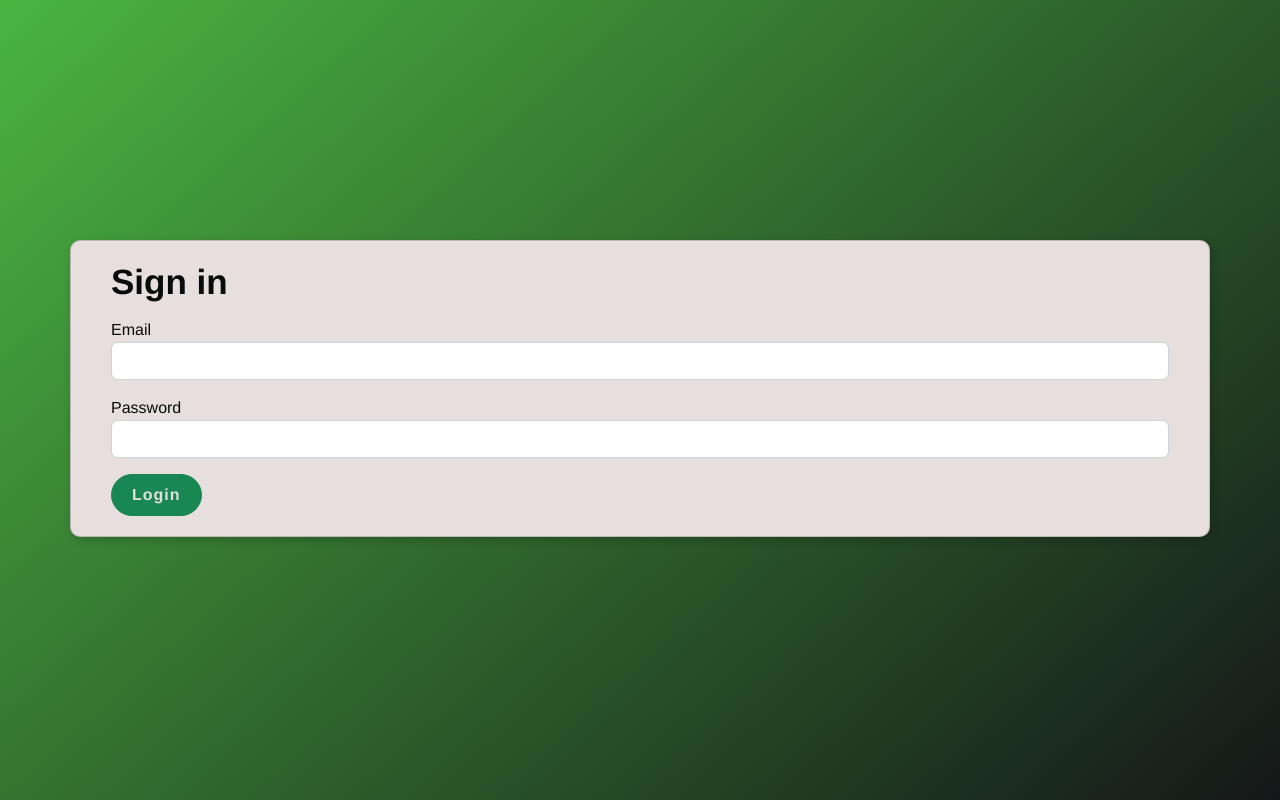
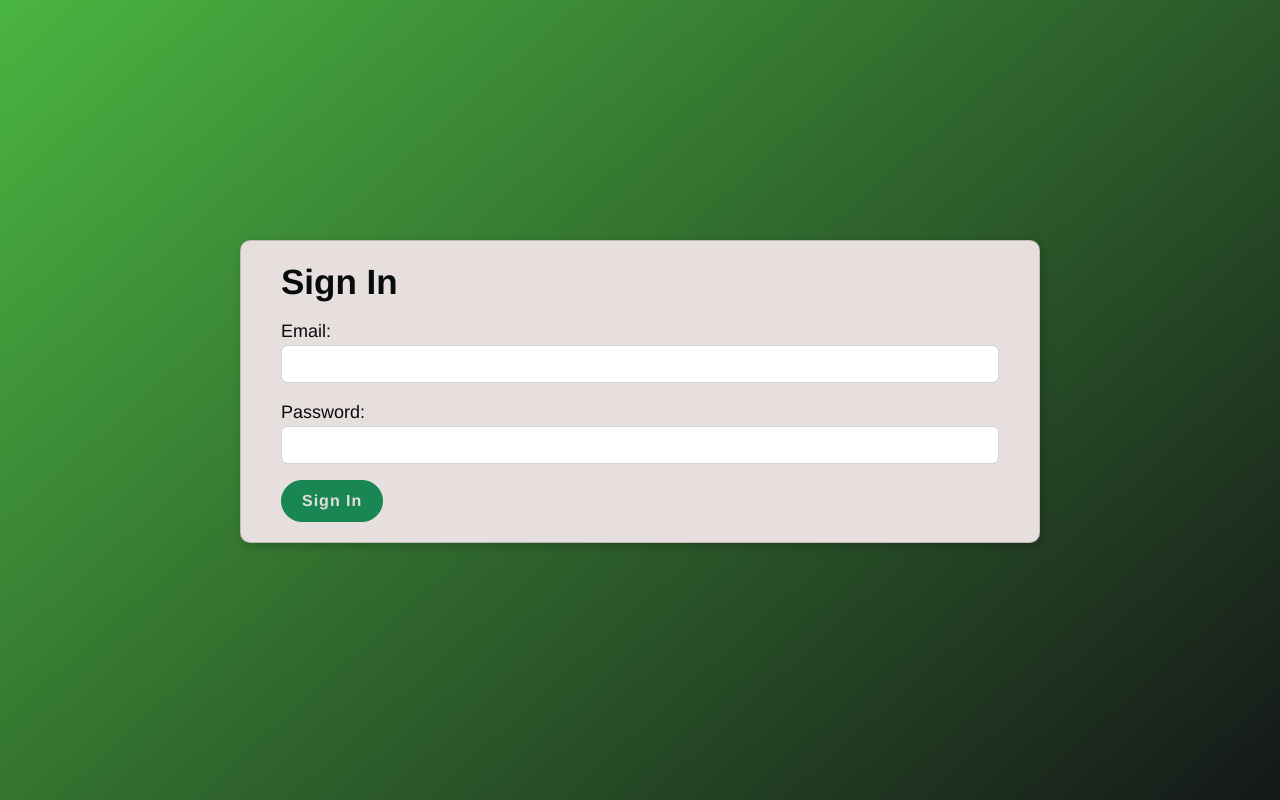
Before and after one commit to Balor1989/bank-processing-app, a Vue app: page /auth in a window 1280 px wide. Built offline with nearby package versions, Linux system fonts and the light colour scheme.

Commit message:
fix auth styles

```diff
--- a/src/layout/AuthLayout/AuthLayout.vue
+++ b/src/layout/AuthLayout/AuthLayout.vue
@@ -11,5 +11,6 @@ export default {};
 <style scoped>
 .container {
   padding-top: 200px;
+  max-width: 800px;
 }
 </style>
--- a/src/views/AuthPage/AuthPage.vue
+++ b/src/views/AuthPage/AuthPage.vue
@@ -1,17 +1,17 @@
 <template>
   <form class="card" @submit.prevent>
-    <h1 class="title bold">Sign in</h1>
+    <h1 class="title bold">Sign In</h1>
     <div class="mb-3">
-      <label for="email">Email</label>
+      <label for="email">Email:</label>
       <input type="text" id="email" class="form-control" />
     </div>
 
     <div class="mb-3">
-      <label for="password">Password</label>
+      <label for="password">Password:</label>
       <input type="text" id="password" class="form-control" />
     </div>
 
-    <button class="btn btn-success" type="submit">Login</button>
+    <button class="btn btn-success" type="submit">Sign In</button>
   </form>
 </template>
 
@@ -20,6 +20,9 @@ export default {};
 </script>
 
 <style scoped>
+label {
+  font-size: 18px;
+}
 .card {
   padding: 20px 40px;
 }
```
